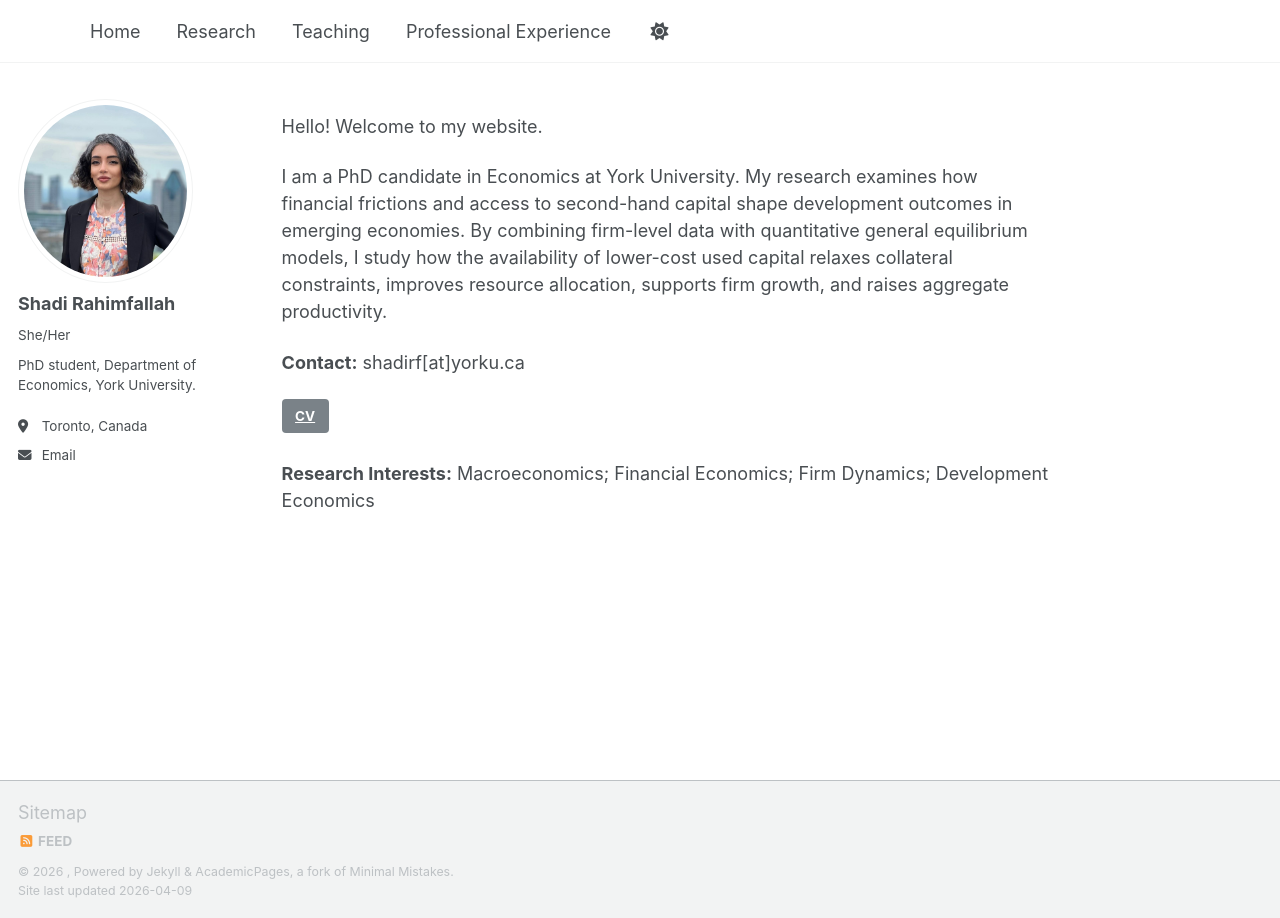
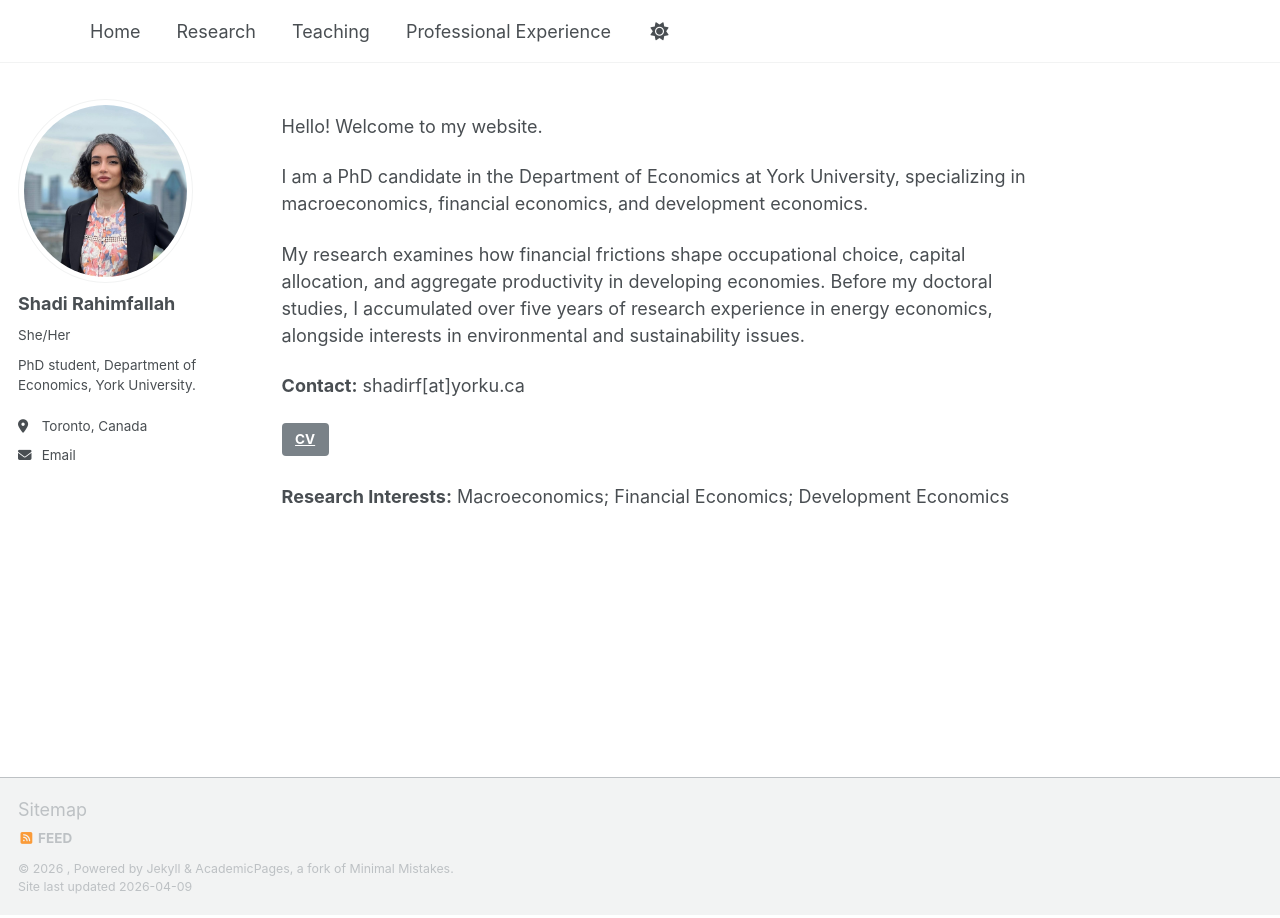
Before and after one commit to ShadiRahimfallah/ShadiRahimfallah.github.io, a Jekyll site: the page built from index.md, in a window 1280 px wide. Built offline with Jekyll 4.4.1, drawn with Linux system fonts in a browser that asks for light colours; a script that is not in the unit is left out.

Commit message:
Update index.md

```diff
--- a/index.md
+++ b/index.md
@@ -6,11 +6,14 @@ permalink: /
 ---
 Hello! Welcome to my website.
 
-I am a PhD candidate in Economics at York University. My research examines how financial frictions and access to second-hand capital shape development outcomes in emerging economies. By combining firm-level data with quantitative general equilibrium models, I study how the availability of lower-cost used capital relaxes collateral constraints, improves resource allocation, supports firm growth, and raises aggregate productivity.
+I am a PhD candidate in the Department of Economics at York University, specializing in macroeconomics, financial economics, and development economics.
+
+My research examines how financial frictions shape occupational choice, capital allocation, and aggregate productivity in developing economies.
+Before my doctoral studies, I accumulated over five years of research experience in energy economics, alongside interests in environmental and sustainability issues.
 
 **Contact:** shadirf[at]yorku.ca
 
 <a href="/files/Shadi(CV).pdf" target="_blank" class="btn btn--primary">CV</a>
 
 
-**Research Interests:** Macroeconomics; Financial Economics; Firm Dynamics; Development Economics
+**Research Interests:** Macroeconomics; Financial Economics; Development Economics
```
